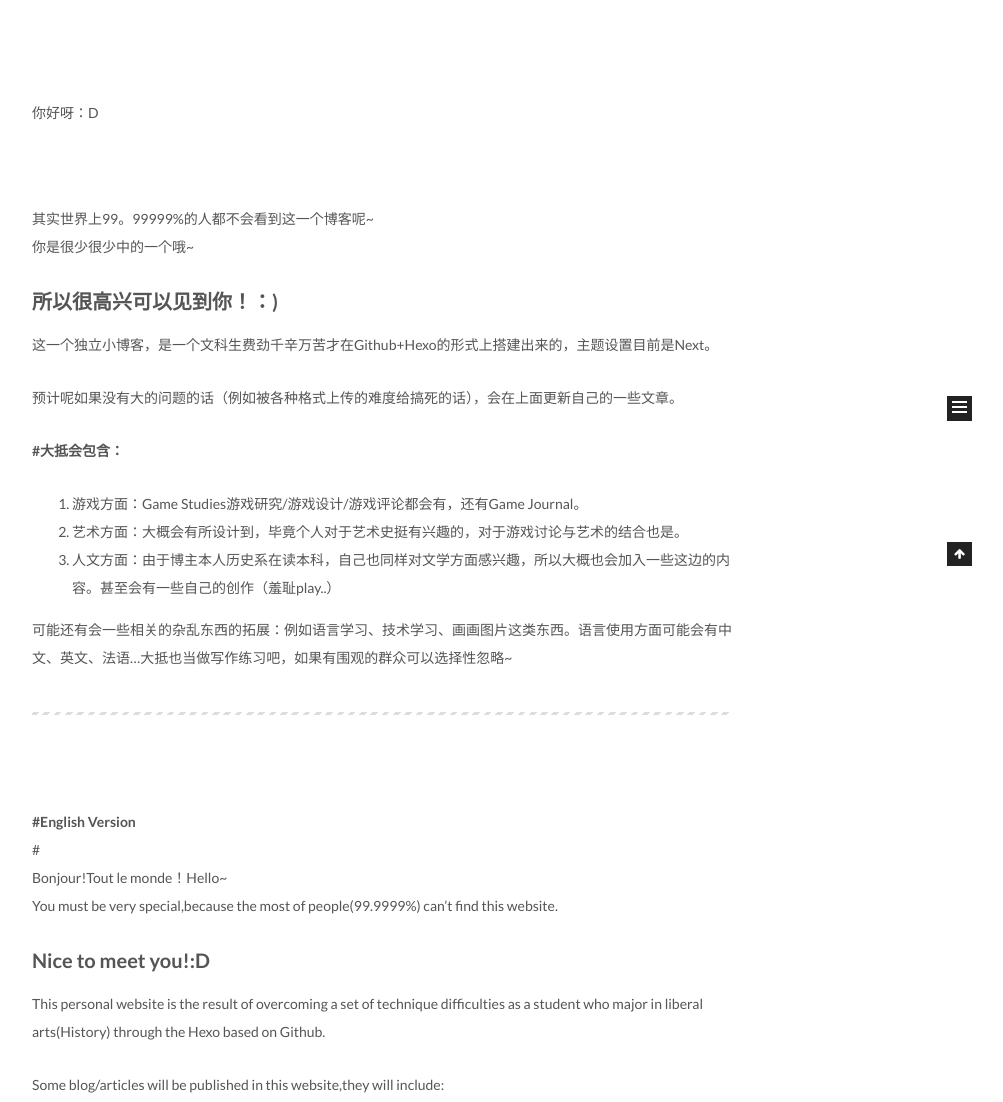
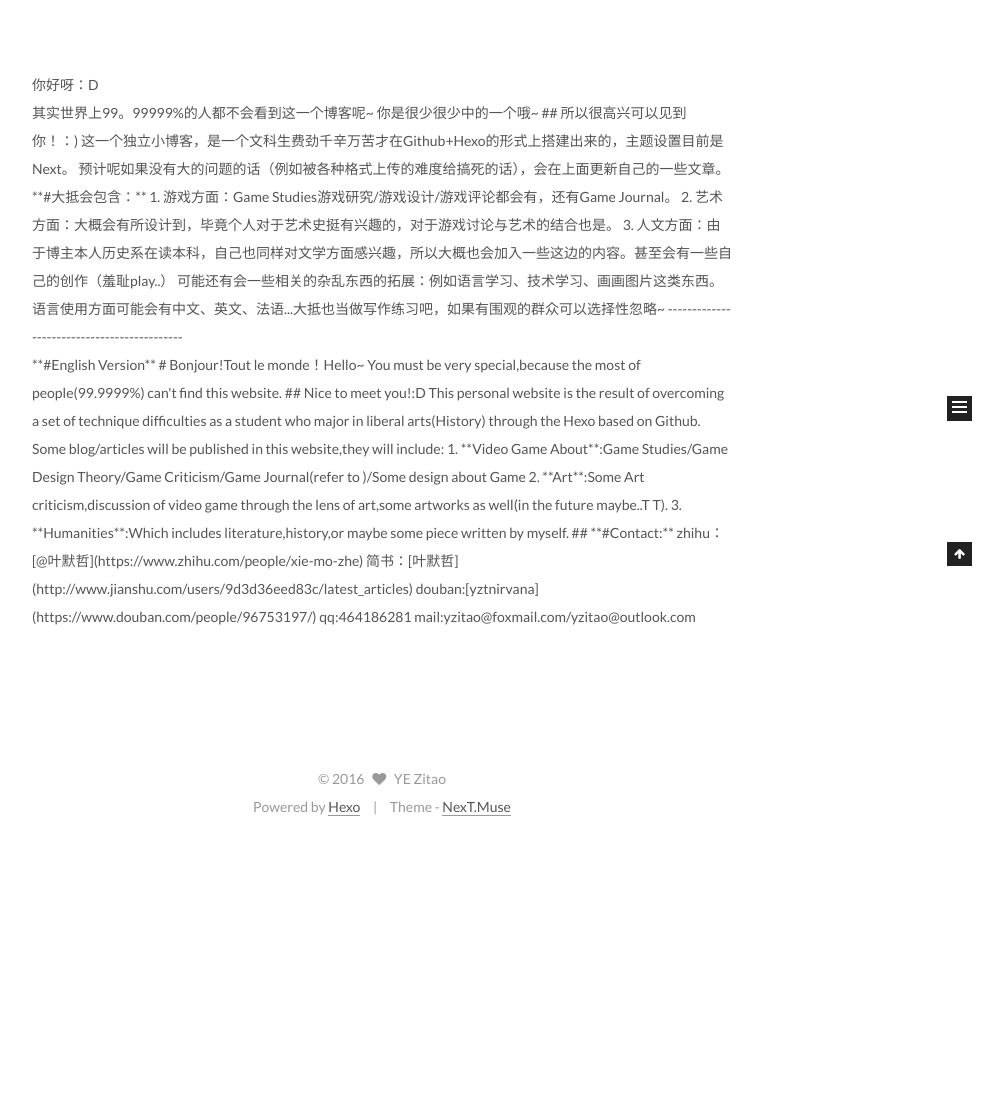
Before and after one commit to yzitao/yzitao.github.io, a plain HTML site: page About/index.html in a window 1280 px wide. Shown: the part 334-1436 px from the top of the page, without its empty margins (258-1261 px from the left). After the commit the page ends 1175 px from the top, so only its background shows below. Drawn offline with Linux system fonts and the light colour scheme.

Commit message:
Site updated: 2016-07-24 20:36:08

```diff
--- a/About/index.html
+++ b/About/index.html
@@ -86,35 +86,59 @@
 
 <meta name="description" content="你好呀：D
 
-其实世界上99。99999%的人都不会看到这一个博客呢~你是很少很少中的一个哦~
-所以很高兴可以见到你！：)这一个独立小博客，是一个文科生费劲千辛万苦才在Github+Hexo的形式上搭建出来的，主题设置目前是Next。
+
+
+其实世界上99。99999%的人都不会看到这一个博客呢~
+你是很少很少中的一个哦~
+
+## 所以很高兴可以见到你！：)
+
+
+这一个独立小博客，是一个文科生费劲千辛万苦才在Github+Hexo的形式上搭建出来的，主题设置目前是Next。
+
 预计呢如果没有大的问题的话（例如被各种格式上传的难度给搞死的话），会在上面更新自己的一些文章。
-#大抵会包含：
 
-游戏方面：Game Studies游戏研究/游戏设">
+**#大抵会包含：**
+1. 游戏方面：G">
 <meta property="og:type" content="website">
 <meta property="og:title" content="about">
 <meta property="og:url" content="http://yzitao.github.io/about/index.html">
 <meta property="og:site_name" content="Kayabaakihiko">
 <meta property="og:description" content="你好呀：D
 
-其实世界上99。99999%的人都不会看到这一个博客呢~你是很少很少中的一个哦~
-所以很高兴可以见到你！：)这一个独立小博客，是一个文科生费劲千辛万苦才在Github+Hexo的形式上搭建出来的，主题设置目前是Next。
+
+
+其实世界上99。99999%的人都不会看到这一个博客呢~
+你是很少很少中的一个哦~
+
+## 所以很高兴可以见到你！：)
+
+
+这一个独立小博客，是一个文科生费劲千辛万苦才在Github+Hexo的形式上搭建出来的，主题设置目前是Next。
+
 预计呢如果没有大的问题的话（例如被各种格式上传的难度给搞死的话），会在上面更新自己的一些文章。
-#大抵会包含：
 
-游戏方面：Game Studies游戏研究/游戏设">
+**#大抵会包含：**
+1. 游戏方面：G">
 <meta property="og:updated_time" content="2016-07-24T12:15:10.000Z">
 <meta name="twitter:card" content="summary">
 <meta name="twitter:title" content="about">
 <meta name="twitter:description" content="你好呀：D
 
-其实世界上99。99999%的人都不会看到这一个博客呢~你是很少很少中的一个哦~
-所以很高兴可以见到你！：)这一个独立小博客，是一个文科生费劲千辛万苦才在Github+Hexo的形式上搭建出来的，主题设置目前是Next。
+
+
+其实世界上99。99999%的人都不会看到这一个博客呢~
+你是很少很少中的一个哦~
+
+## 所以很高兴可以见到你！：)
+
+
+这一个独立小博客，是一个文科生费劲千辛万苦才在Github+Hexo的形式上搭建出来的，主题设置目前是Next。
+
 预计呢如果没有大的问题的话（例如被各种格式上传的难度给搞死的话），会在上面更新自己的一些文章。
-#大抵会包含：
 
-游戏方面：Game Studies游戏研究/游戏设">
+**#大抵会包含：**
+1. 游戏方面：G">
 
 
 
@@ -265,30 +289,54 @@
   <div id="posts" class="posts-expand">
 
 
-      <p><br><br>你好呀：D</p>
-<p><br></p>
-<p>其实世界上99。99999%的人都不会看到这一个博客呢~<br>你是很少很少中的一个哦~</p>
-<h2 id="所以很高兴可以见到你！："><a href="#所以很高兴可以见到你！：" class="headerlink" title="所以很高兴可以见到你！：)"></a>所以很高兴可以见到你！：)</h2><p>这一个独立小博客，是一个文科生费劲千辛万苦才在Github+Hexo的形式上搭建出来的，主题设置目前是Next。</p>
-<p>预计呢如果没有大的问题的话（例如被各种格式上传的难度给搞死的话），会在上面更新自己的一些文章。</p>
-<p><strong>#大抵会包含：</strong></p>
-<ol>
-<li>游戏方面：Game Studies游戏研究/游戏设计/游戏评论都会有，还有Game Journal。</li>
-<li>艺术方面：大概会有所设计到，毕竟个人对于艺术史挺有兴趣的，对于游戏讨论与艺术的结合也是。</li>
-<li>人文方面：由于博主本人历史系在读本科，自己也同样对文学方面感兴趣，所以大概也会加入一些这边的内容。甚至会有一些自己的创作（羞耻play..）</li>
-</ol>
-<p>可能还有会一些相关的杂乱东西的拓展：例如语言学习、技术学习、画画图片这类东西。语言使用方面可能会有中文、英文、法语…大抵也当做写作练习吧，如果有围观的群众可以选择性忽略~</p>
-<hr>
-<p>  <br></p>
-<p><strong>#English Version</strong><br>#<br>Bonjour!Tout le monde！Hello~<br>You must be very special,because the most of people(99.9999%) can’t find this website.</p>
-<h2 id="Nice-to-meet-you-D"><a href="#Nice-to-meet-you-D" class="headerlink" title="Nice to meet you!:D"></a>Nice to meet you!:D</h2><p>This personal website is the result of overcoming a set of technique difficulties as a student who major in liberal arts(History) through the Hexo based on Github.</p>
-<p>Some blog/articles will be published in this website,they will include:</p>
-<ol>
-<li><strong>Video Game About</strong>:Game Studies/Game Design Theory/Game Criticism/Game Journal(refer to <game design="" workshop="">)/Some design about Game</game></li>
-<li><strong>Art</strong>:Some Art criticism,discussion of video game through the lens of art,some artworks as well(in the future maybe..T T).</li>
-<li><strong>Humanities</strong>:Which includes literature,history,or maybe some piece written by myself.</li>
-</ol>
-<h2 id="Contact"><a href="#Contact" class="headerlink" title="#Contact:"></a><strong>#Contact:</strong></h2><p>zhihu： <a href="https://www.zhihu.com/people/xie-mo-zhe" target="_blank" rel="external">@叶默哲</a><br>简书：<a href="http://www.jianshu.com/users/9d3d36eed83c/latest_articles" target="_blank" rel="external">叶默哲</a><br>douban:<a href="https://www.douban.com/people/96753197/" target="_blank" rel="external">yztnirvana</a><br>qq:464186281<br>mail:yzitao@foxmail.com/yzitao@outlook.com</p>
+      <br>
+你好呀：D
 
+<br>
+
+其实世界上99。99999%的人都不会看到这一个博客呢~
+你是很少很少中的一个哦~
+
+## 所以很高兴可以见到你！：)
+
+
+这一个独立小博客，是一个文科生费劲千辛万苦才在Github+Hexo的形式上搭建出来的，主题设置目前是Next。
+
+预计呢如果没有大的问题的话（例如被各种格式上传的难度给搞死的话），会在上面更新自己的一些文章。
+
+**#大抵会包含：**
+1. 游戏方面：Game Studies游戏研究/游戏设计/游戏评论都会有，还有Game Journal。
+2. 艺术方面：大概会有所设计到，毕竟个人对于艺术史挺有兴趣的，对于游戏讨论与艺术的结合也是。
+3. 人文方面：由于博主本人历史系在读本科，自己也同样对文学方面感兴趣，所以大概也会加入一些这边的内容。甚至会有一些自己的创作（羞耻play..）
+
+可能还有会一些相关的杂乱东西的拓展：例如语言学习、技术学习、画画图片这类东西。语言使用方面可能会有中文、英文、法语...大抵也当做写作练习吧，如果有围观的群众可以选择性忽略~
+
+
+ --------------------------------------------
+  <br>
+
+**#English Version**
+#
+Bonjour!Tout le monde！Hello~
+You must be very special,because the most of people(99.9999%) can't find this website.
+
+## Nice to meet you!:D
+
+This personal website is the result of overcoming a set of technique difficulties as a student who major in liberal arts(History) through the Hexo based on Github.
+
+Some blog/articles will be published in this website,they will include:
+1. **Video Game About**:Game Studies/Game Design Theory/Game Criticism/Game Journal(refer to <game design="" workshop="">)/Some design about Game
+2. **Art**:Some Art criticism,discussion of video game through the lens of art,some artworks as well(in the future maybe..T T).
+3. **Humanities**:Which includes literature,history,or maybe some piece written by myself.
+
+
+## **#Contact:**
+zhihu： [@叶默哲](https://www.zhihu.com/people/xie-mo-zhe)
+简书：[叶默哲](http://www.jianshu.com/users/9d3d36eed83c/latest_articles)
+douban:[yztnirvana](https://www.douban.com/people/96753197/)
+qq:464186281
+mail:yzitao@foxmail.com/yzitao@outlook.com
+</game>
 
   </div>
 
--- a/css/main.css
+++ b/css/main.css
@@ -1548,7 +1548,7 @@ pre .javascript .function {
   width: 4px;
   height: 4px;
   border-radius: 50%;
-  background: #bb40f4;
+  background: #822fb8;
 }
 .links-of-blogroll {
   font-size: 13px;
```
